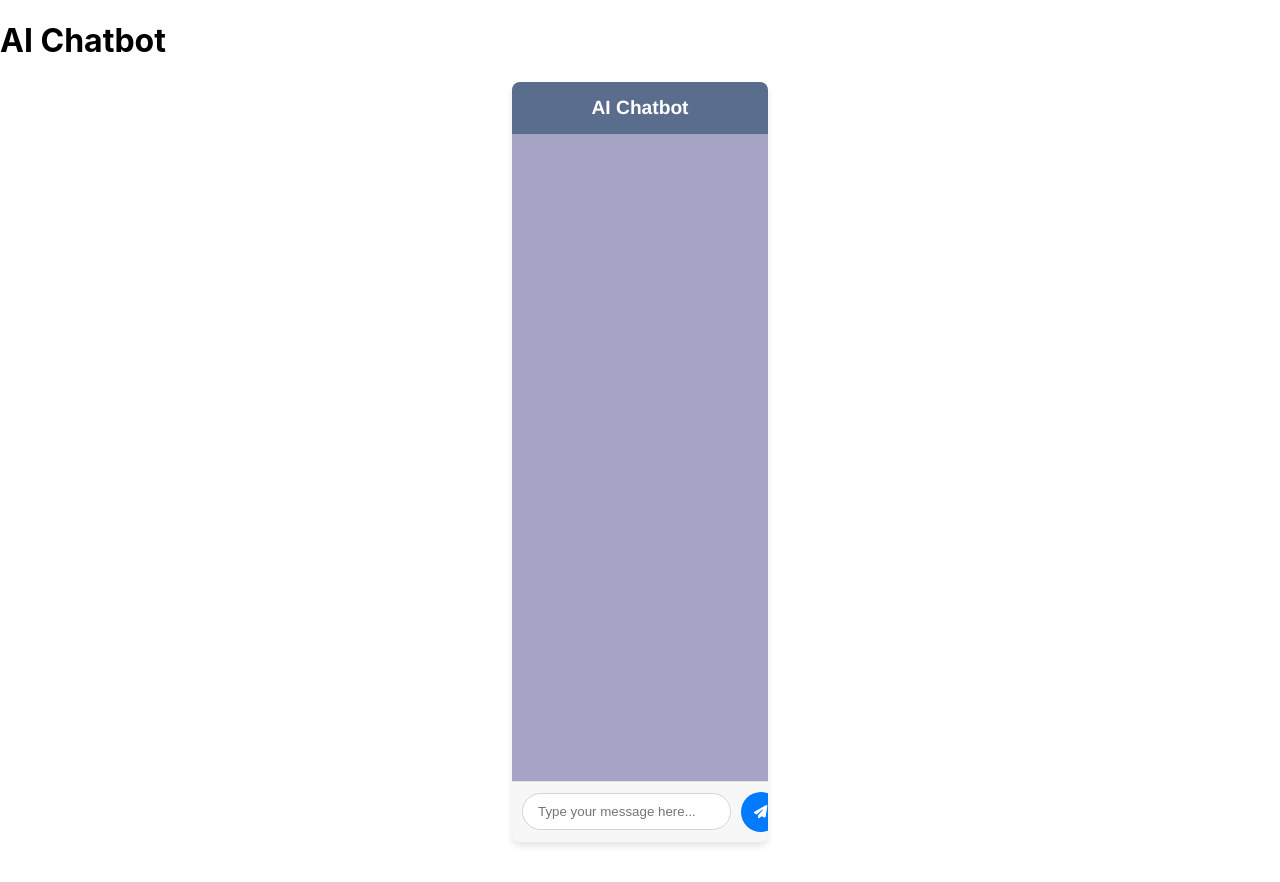
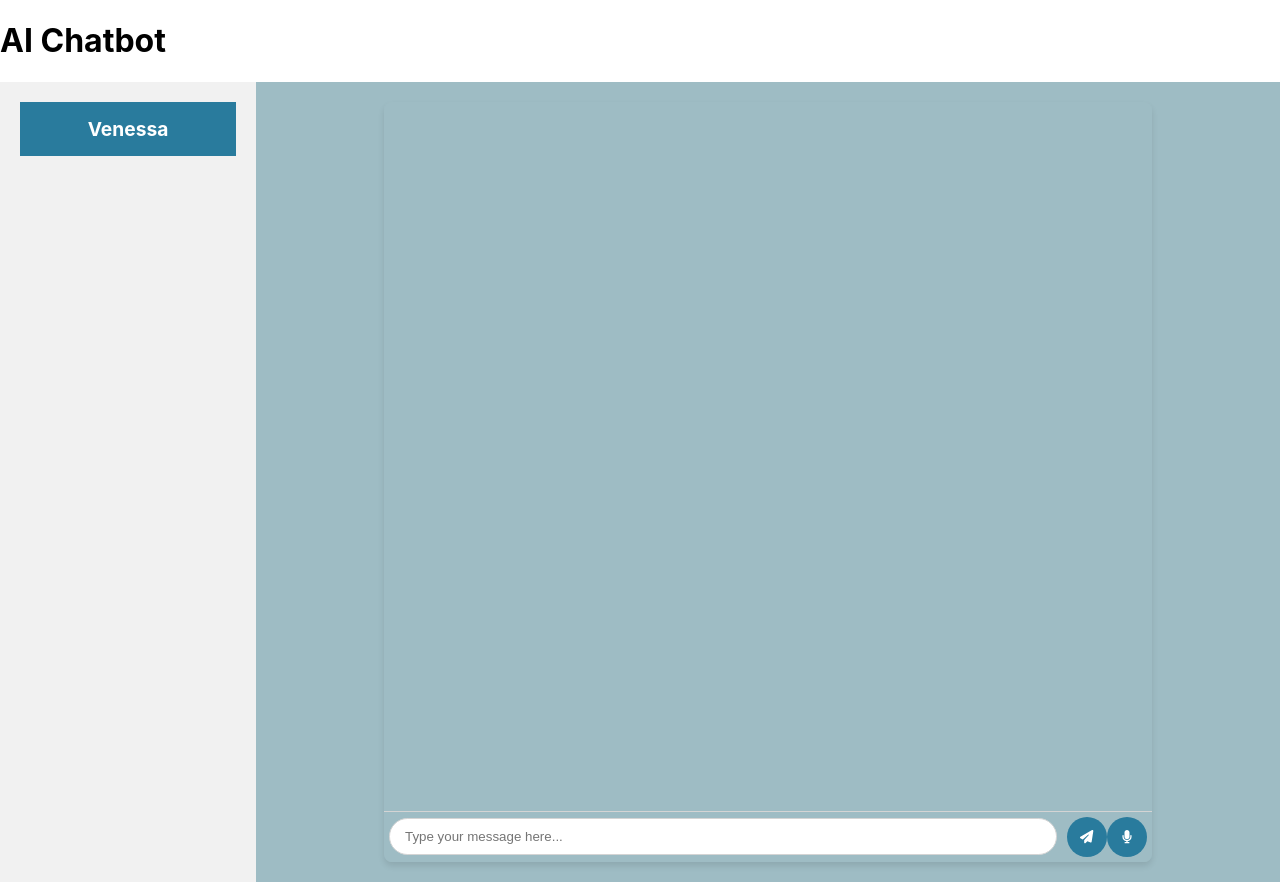
Before and after one commit to dhrubo006/ai-chatbot-app, a React (Create React App) app: page / in a window 1280 px wide. Built offline with nearby package versions, Linux system fonts and the light colour scheme.

Commit message:
Feat: 1. added message container div inside chatbot 2. added sidebar in chatbot.js 3.Added the chatbot name at the top of the sidebar 4. brought the input form inside the chatbot container 5. modified the chatbot.css to style the sidebar and message-container

```diff
--- a/src/Chatbot.css
+++ b/src/Chatbot.css
@@ -2,23 +2,23 @@
 
 .app-container {
   display: flex;
-  height: 100vh; /* Full height of the viewport */
+  height: 100vh; /* Full height */
+  background-color: #9ebcc4;
 }
 
 .sidebar {
-  width: 250px; /* Sidebar width */
-  background-color: #2c3e50; /* Sidebar background color */
-  color: #ecf0f1; /* Sidebar text color */
-  overflow-y: auto; /* Enable scroll on overflow */
-  padding: 20px;
+  width: 20%; /* Adjust as needed */
+  background-color: #f1f1f1; /* Light gray background */
+  padding: 20px; /* Padding inside the sidebar */
+  box-sizing: border-box; /* Ensures padding does not add to width */
 }
 
 .chatbot-container {
   flex-grow: 1; /* Take the remaining width */
-  background-color: #f0f7ff; /* Soothing blue background */
+  background-color: #9ebcc4; /* Light gray background for the chat area */
   border-radius: 8px;
   box-shadow: 0 4px 6px rgba(0, 0, 0, 0.1);
-  max-width: 20%;
+  max-width: 60%; /* Adjusted for better appearance */
   margin: 20px auto;
   overflow: hidden; /* Ensure nothing overflows from the container */
   display: flex;
@@ -26,11 +26,16 @@
   font-family: "Helvetica Neue", Helvetica, Arial, sans-serif;
   justify-content: space-between;
   height: 95vh;
+  color: #000000; /* Text color */
 }
 
+
+
+
+
 .chatbot-name {
-  background-color: #5b6d8d; /* Darker shade for contrast */
-  color: #ffffff;
+  background-color: #297b9d; /* Medium blue background for the title */
+  color: #ffffff; /* White text for better readability */
   text-align: center;
   padding: 15px;
   font-size: 1.2em;
@@ -43,7 +48,7 @@
   flex-grow: 1;
   padding: 20px;
   overflow-y: auto;
-  background-color: #a5a4c5;
+  background-color: #9ebcc4; /* Light gray background for message area */
 }
 
 .message {
@@ -58,22 +63,22 @@
 }
 
 .message.user {
-  background-color: #366da8;
+  background-color: #297b9d; /* Medium blue for user messages */
   color: white;
   align-self: flex-end; /* Align to the right */
 }
 
 .message.bot {
-  background-color: #e9ecef; /* Slightly gray background for the bot */
-  color: black;
+  background-color: #ffffff; /* White background for bot messages */
+  color: #343541; /* Dark slate gray text for bot messages */
   align-self: flex-start; /* Align to the left */
 }
 
 .chatbot-input-form {
-  padding: 10px;
-  background-color: #f7f7f7;
+  padding: 5px; /* Reduced padding for minimalistic look */
+  background-color: #9ebcc4; /* White background for input area */
   display: flex;
-  border-top: 1px solid #e0e0e0;
+  border-top: 1px solid #d4d4d4;
   align-items: center; /* Align items vertically */
 }
 
@@ -85,13 +90,15 @@
   border: 1px solid #d4d4d4;
   border-radius: 20px;
   outline: none;
+  background-color: #ffffff; /* White background for text input */
+  color: #000000; /* Black text color */
 }
 
 .send-button,
 .record-button {
   flex-grow: 0; /* Prevents buttons from growing */
   flex-shrink: 0; /* Prevents buttons from shrinking */
-  background: #007bff;
+  background: #297b9d; /* Medium blue for buttons */
   color: white;
   border: none;
   border-radius: 50%;
@@ -106,14 +113,23 @@
 
 .send-button:hover,
 .record-button:hover {
-  background: #0056b3;
+  background: #1d5b6f; /* Darker shade of blue for button hover effect */
 }
 
-/* Add responsive design */
+/* Responsive design */
 @media (max-width: 600px) {
   .chatbot-container {
     margin: 10px;
     border-radius: 0; /* Full width on smaller screens */
+  }
+
+  .sidebar {
+    width: 100%; /* Full width for small screens */
+    display: none; /* Or adjust as needed */
+  }
+
+  .chatbot-container {
+    width: 100%; /* Full width for small screens */
   }
 
   .chatbot-input-form {
@@ -129,8 +145,6 @@
   }
   .send-button,
   .record-button {
-    /* Adjustments for smaller screens */
-    /*width: auto; /* Adjust width as needed */
     padding: 10px; /* Adjust padding for smaller size */
     font-size: 0.8em; /* Adjust font size for smaller screens */
     margin: 5px; /* Ensure some margin around the button */
@@ -145,7 +159,7 @@
   }
 }
 
-/* Add a subtle animation for messages */
+/* Animation for messages */
 @keyframes fade-in {
   from {
     opacity: 0;
--- a/src/Chatbot.js
+++ b/src/Chatbot.js
@@ -125,14 +125,18 @@ const Chatbot = () => {
       const aiMessage = { type: "text", content: aiResponse, user: false };
       setMessages((prevMessages) => [...prevMessages, aiMessage]);
       speak(aiResponse); // Read the AI response aloud
-      console.log('speak function called')
+      console.log("speak function called");
     }
     setInput("");
   };
 
   return (
+    <div className="app-container">
+      <div className="sidebar left-sidebar">
+        <div className="chatbot-name">Venessa</div>
+      </div>
+
       <div className="chatbot-container">
-      <div className="chatbot-name">AI Chatbot</div>
         <div className="messages-container">
           {messages.map((message, index) => (
             <div
@@ -171,6 +175,7 @@ const Chatbot = () => {
           </button>
         </form>
       </div>
+    </div>
   );
 };
 
```
Lines whose indentation alone changed are shown as unchanged.
